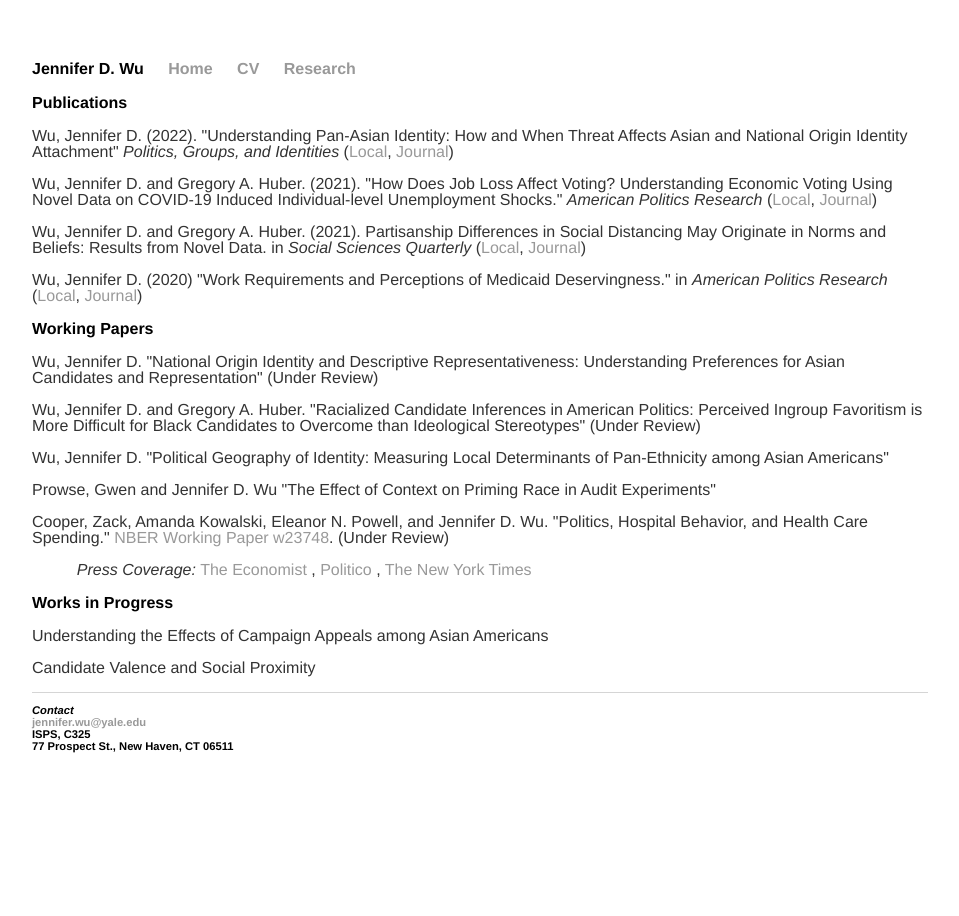
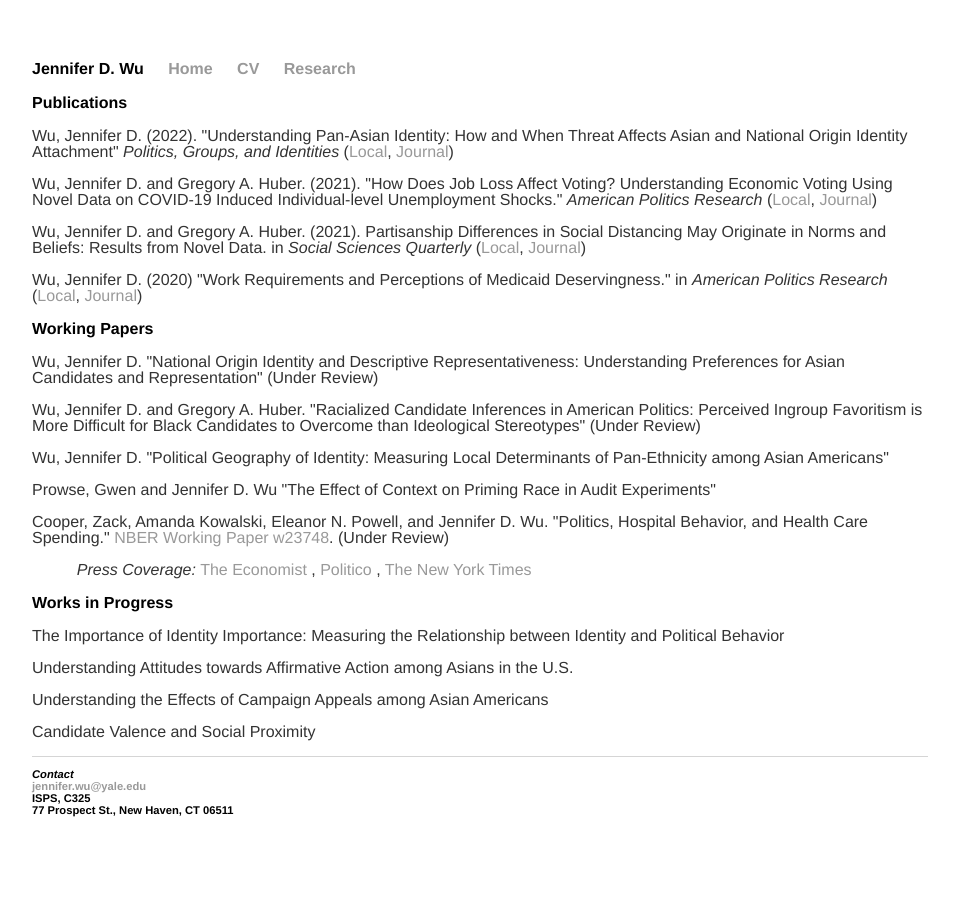
Before and after one commit to wujend/wujend.github.io, a Jekyll site: the page built from research/index.html, in a window 1280 px wide. Shown: the whole page, without its empty margins (160-1119 px from the left). Built offline with Jekyll 4.4.1, drawn with Linux system fonts in a browser that asks for light colours.

Commit message:
Update index.html

```diff
--- a/research/index.html
+++ b/research/index.html
@@ -44,6 +44,8 @@ Candidates and Representation" (Under Review) </p>
 
 <div class="blurb">
 <h1>Works in Progress</h1>
+  <p>The Importance of Identity Importance: Measuring the Relationship between Identity and Political Behavior</p>
+  <p>Understanding Attitudes towards Affirmative Action among Asians in the U.S.</p>
   <p>Understanding the Effects of Campaign Appeals among Asian Americans</p>
   <p>Candidate Valence and Social Proximity</p>
 </div><!-- /.blurb -->
```
